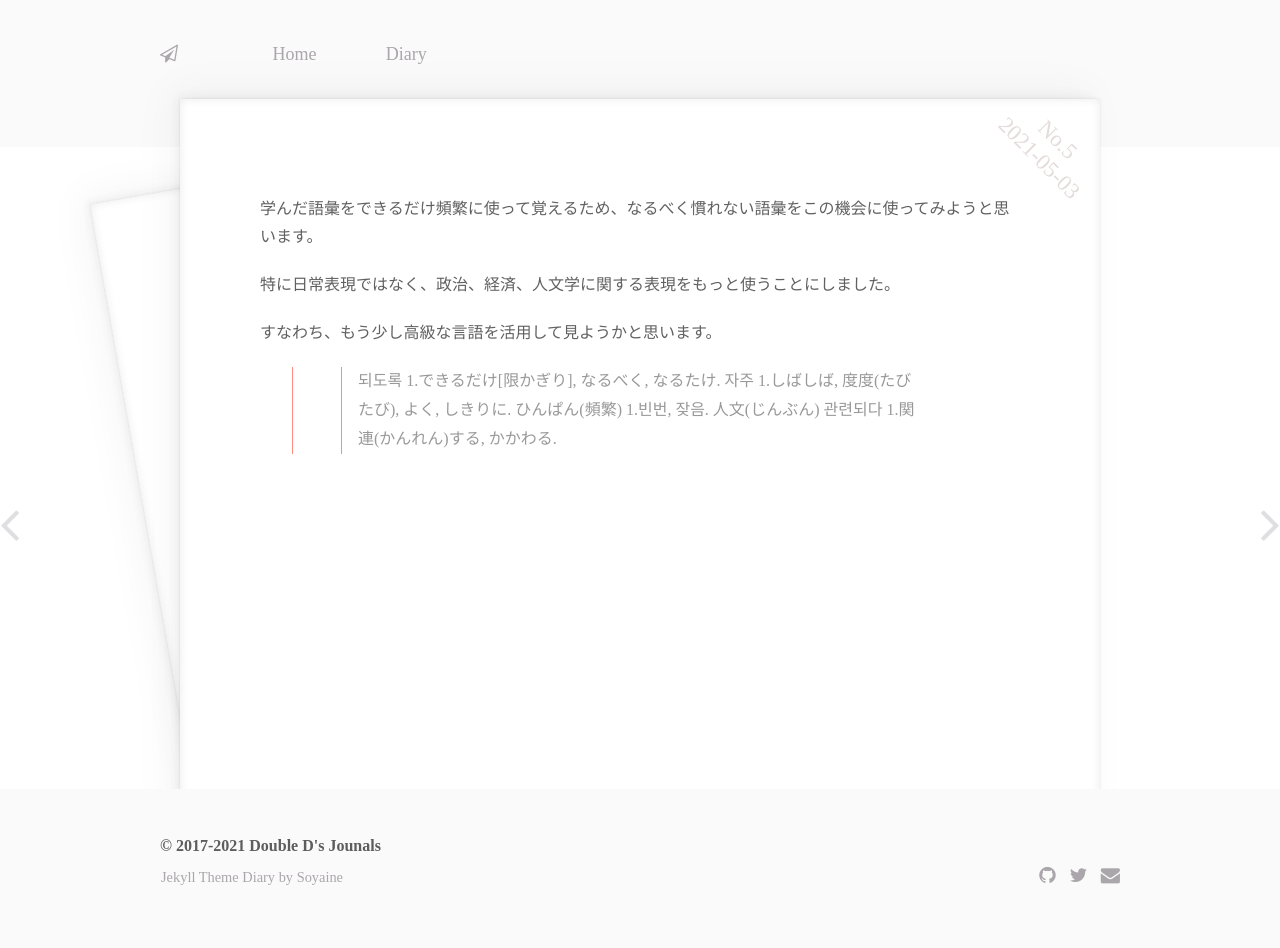
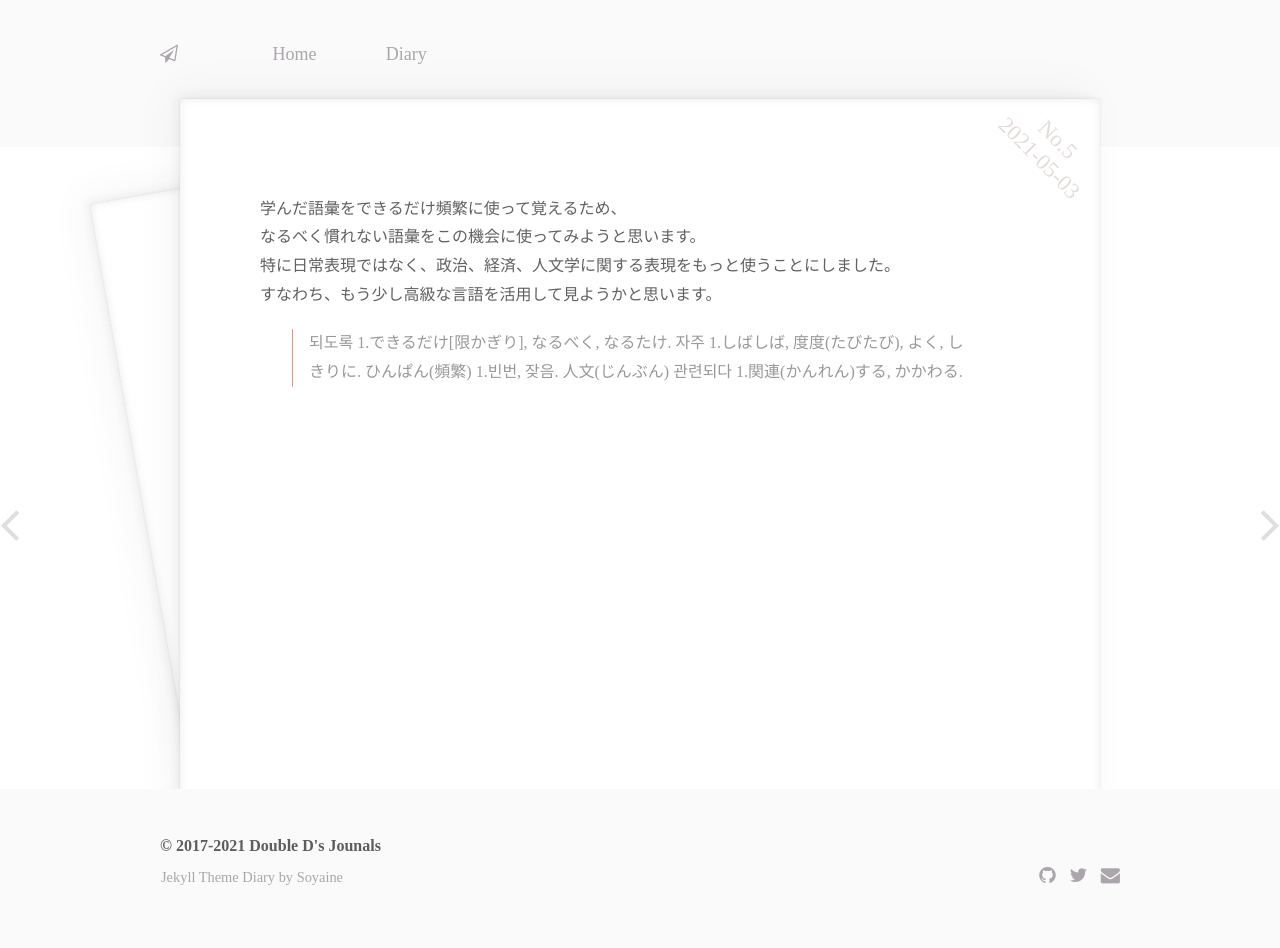
Before and after one commit to daduki/daduki.github.io, a Jekyll site: the page built from _posts/2021-05-03-jp.md, in a window 1280 px wide. Built offline with Jekyll 4.4.1, drawn with Linux system fonts in a browser that asks for light colours.

```diff
--- a/_posts/2021-05-03-jp.md
+++ b/_posts/2021-05-03-jp.md
@@ -6,10 +6,13 @@ category: jp
 excerpt: ""
 ---
 
-学んだ語彙をできるだけ頻繁に使って覚えるため、なるべく慣れない語彙をこの機会に使ってみようと思います。
-
+学んだ語彙をできるだけ頻繁に使って覚えるため、
+なるべく慣れない語彙をこの機会に使ってみようと思います。
 特に日常表現ではなく、政治、経済、人文学に関する表現をもっと使うことにしました。
-
 すなわち、もう少し高級な言語を活用して見ようかと思います。
 
->> 되도록 1.できるだけ[限かぎり], なるべく, なるたけ. 자주 1.しばしば, 度度(たびたび), よく, しきりに. ひんぱん(頻繁) 1.빈번, 잦음. 人文(じんぶん) 관련되다 1.関連(かんれん)する, かかわる.
+> 되도록 1.できるだけ[限かぎり], なるべく, なるたけ.
+자주 1.しばしば, 度度(たびたび), よく, しきりに.
+ひんぱん(頻繁) 1.빈번, 잦음.
+人文(じんぶん)
+관련되다 1.関連(かんれん)する, かかわる.
```
Also changed, not shown: _posts/2021-05-04-jp.md (+0 -2 lines).
